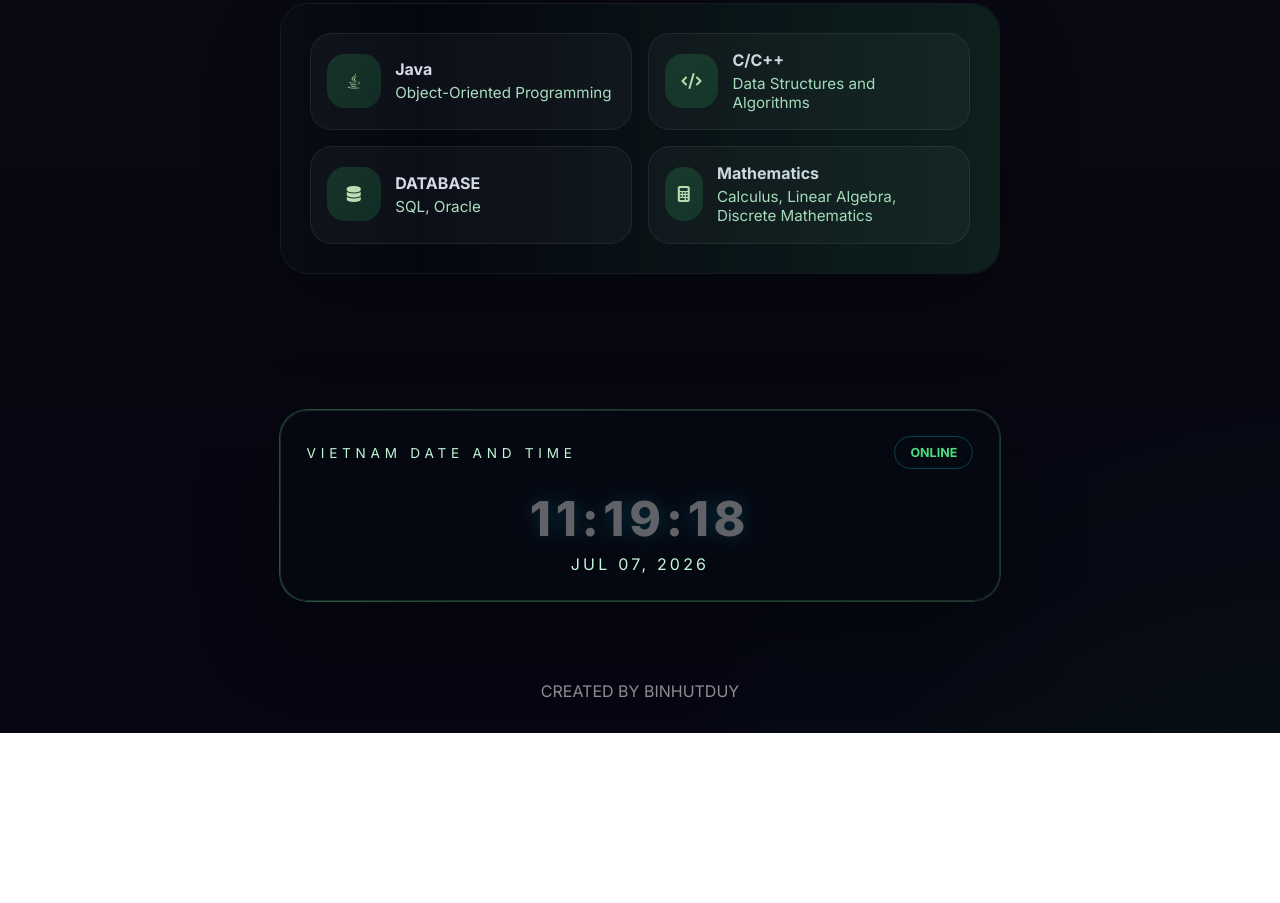
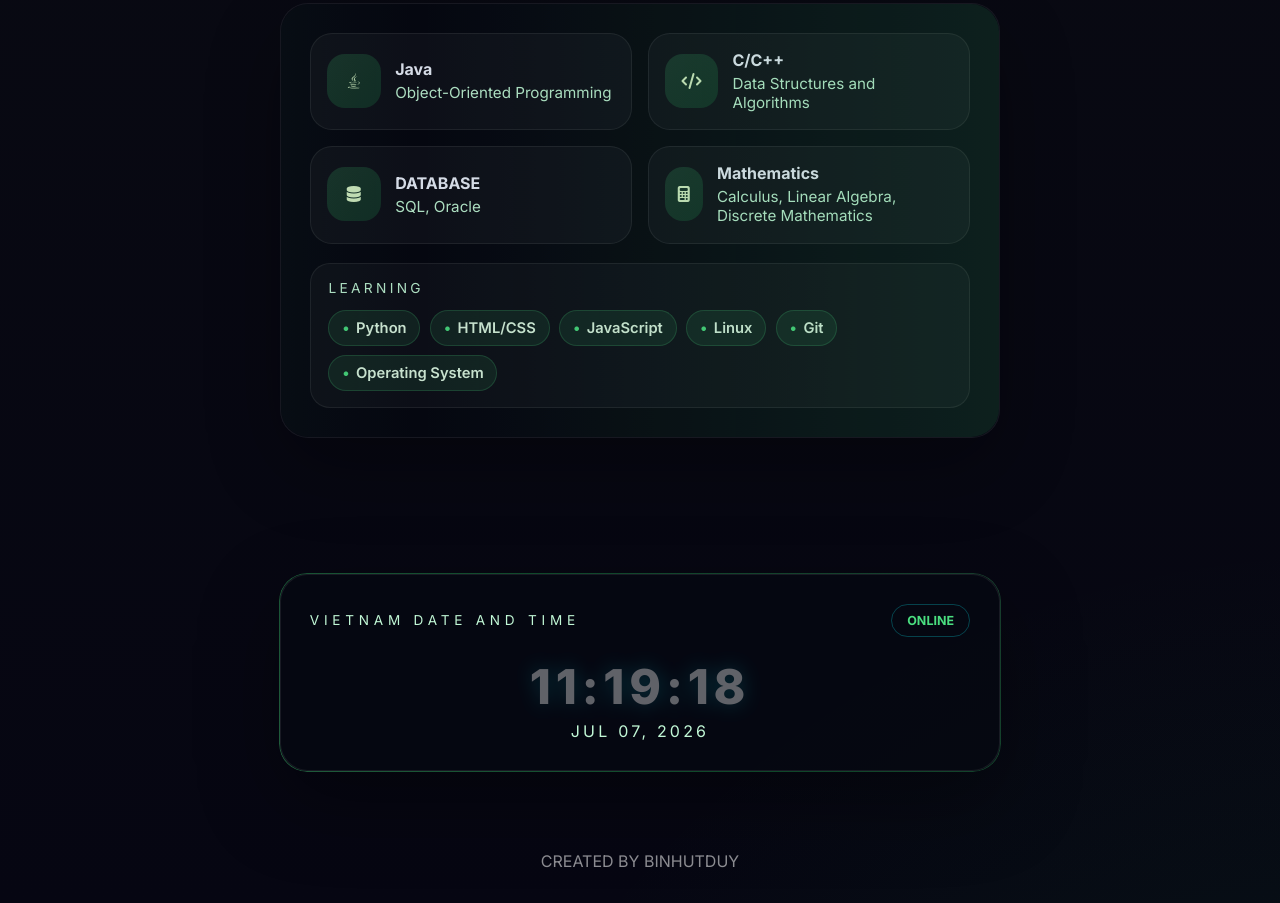
Before and after one commit to binhutduy/my-website, a plain HTML site: page BlogCaNhan/index.html in a window 1280 px wide. Shown: the part 1336-2239 px from the top of the page. Before the commit the page ends 2069 px from the top, so only its background shows below. Drawn offline with nearby package versions, Linux system fonts and the light colour scheme.

Commit message:
Add files via upload

```diff
--- a/BlogCaNhan/index.html
+++ b/BlogCaNhan/index.html
@@ -37,7 +37,7 @@
           />
         </div>
         <h1 class="name-title" aria-label="BI NHUT DUY">
-          <span>B</span><span>I</span><span> </span><span>N</span><span>H</span><span>U</span><span>T</span><span> </span><span>D</span><span>U</span><span>Y</span>
+          <span>B</span><span>I</span><span class="name-space"></span><span>N</span><span>H</span><span>U</span><span>T</span><span class="name-space"></span><span>D</span><span>U</span><span>Y</span>
         </h1>
         <button class="location-pill">
           <i class="fa-solid fa-location-dot"></i>
@@ -75,9 +75,9 @@
       </div>
     </main>
 
-    <section class="section academics container" data-aos="fade-up">
-      <div class="section-heading">ACADEMICS</div>
-      <div class="academics-card">
+    <section class="section academics container reveal">
+      <div class="section-heading reveal">ACADEMICS</div>
+      <div class="academics-card reveal reveal-delay-1">
         <div class="academics-top">
           <div class="academics-icon">
             <i class="fa-solid fa-graduation-cap"></i>
@@ -103,9 +103,9 @@
       </div>
     </section>
 
-    <section class="section achievements container" data-aos="fade-up">
-    <div class="section-heading">SKILLS</div>
-      <div class="achievements-card">
+    <section class="section achievements container reveal">
+      <div class="section-heading reveal">SKILLS</div>
+      <div class="achievements-card reveal reveal-delay-1">
         <div class="achievement-grid">
           <div class="achievement-item">
             <div class="achievement-icon">
@@ -144,11 +144,23 @@
             </div>
           </div>
         </div>
+
+        <div class="learning-wrap">
+          <div class="learning-title">Learning</div>
+          <div class="learning-badges">
+            <span class="learning-badge">Python</span>
+            <span class="learning-badge">HTML/CSS</span>
+            <span class="learning-badge">JavaScript</span>
+            <span class="learning-badge">Linux</span>
+            <span class="learning-badge">Git</span>
+            <span class="learning-badge">Operating System</span>
+          </div>
+        </div>
       </div>
     </section>
 
-    <section class="section clock-section container" data-aos="fade-up">
-      <div class="clock-card">
+    <section class="section clock-section container reveal">
+      <div class="clock-card reveal reveal-delay-1">
         <div class="clock-head">
           <span class="clock-title">VIETNAM DATE AND TIME</span>
           <span class="status-pill">ONLINE</span>
@@ -160,7 +172,7 @@
       </div>
     </section>
 
-    <footer class="footer">
+    <footer class="footer reveal">
       <p>CREATED BY BINHUTDUY</p>
     </footer>
 
--- a/BlogCaNhan/script.js
+++ b/BlogCaNhan/script.js
@@ -3,6 +3,26 @@ AOS.init({
   once: false,
   easing: "ease-out-cubic"
 });
+
+const revealElements = document.querySelectorAll('.reveal');
+
+if ('IntersectionObserver' in window) {
+  const revealObserver = new IntersectionObserver((entries, observer) => {
+    entries.forEach((entry) => {
+      if (entry.isIntersecting) {
+        entry.target.classList.add('is-visible');
+        observer.unobserve(entry.target);
+      }
+    });
+  }, {
+    threshold: 0.16,
+    rootMargin: '0px 0px -8% 0px'
+  });
+
+  revealElements.forEach((element) => revealObserver.observe(element));
+} else {
+  revealElements.forEach((element) => element.classList.add('is-visible'));
+}
 
 if (window.gsap) {
   gsap.registerPlugin(ScrollTrigger);
@@ -108,22 +128,68 @@ if (window.tsParticles) {
   });
 }
 
+const timeEl = document.getElementById("clock-time");
+const dateEl = document.getElementById("clock-date");
+
+const timeFormatter = new Intl.DateTimeFormat("vi-VN", {
+  hour: "2-digit",
+  minute: "2-digit",
+  second: "2-digit",
+  hour12: false
+});
+
+const dateFormatter = new Intl.DateTimeFormat("en-US", {
+  year: "numeric",
+  month: "short",
+  day: "2-digit"
+});
+
+let clockTimer = null;
+
 function updateClock() {
-  const timeEl = document.getElementById("clock-time");
-  const dateEl = document.getElementById("clock-date");
   if (!timeEl || !dateEl) return;
 
   const now = new Date();
-  const options = { year: "numeric", month: "short", day: "2-digit" };
-  const timeString = now.toLocaleTimeString("vi-VN", { hour12: false });
-  const dateString = now.toLocaleDateString("en-US", options).toUpperCase();
+  const timeString = timeFormatter.format(now);
+  const dateString = dateFormatter.format(now).toUpperCase();
 
-  timeEl.textContent = timeString;
-  dateEl.textContent = dateString;
+  if (timeEl.textContent !== timeString) {
+    timeEl.textContent = timeString;
+  }
+
+  if (dateEl.textContent !== dateString) {
+    dateEl.textContent = dateString;
+  }
 }
 
-updateClock();
-setInterval(updateClock, 1000);
+function startClock() {
+  if (clockTimer) {
+    return;
+  }
+
+  updateClock();
+  clockTimer = window.setInterval(updateClock, 1000);
+}
+
+function stopClock() {
+  if (clockTimer) {
+    window.clearInterval(clockTimer);
+    clockTimer = null;
+  }
+}
+
+startClock();
+
+document.addEventListener("visibilitychange", () => {
+  if (document.visibilityState === "visible") {
+    startClock();
+  } else {
+    stopClock();
+  }
+});
+
+window.addEventListener("focus", startClock);
+window.addEventListener("blur", stopClock);
 
 // ===== ENHANCED EFFECTS =====
 
--- a/BlogCaNhan/styles.css
+++ b/BlogCaNhan/styles.css
@@ -347,8 +347,16 @@ body::after {
   flex-wrap: wrap;
   gap: 0.08em;
   font-weight: 800;
+  font-size: clamp(1.8rem, 4.2vw, 2.45rem);
+  letter-spacing: 0.28em;
+  line-height: 1.12;
   text-transform: uppercase;
   text-shadow: 0 0 12px rgba(74, 222, 128, 0.2);
+}
+
+.name-title .name-space {
+  display: inline-block;
+  width: 0.28em;
 }
 
 .name-title span {
@@ -432,7 +440,8 @@ body::after {
 .links-grid {
   display: grid;
   grid-template-columns: repeat(2, minmax(0, 1fr));
-  gap: 1rem;
+  gap: 0.7rem;
+  row-gap: 0.8rem;
   z-index: 1;
 }
 
@@ -442,7 +451,7 @@ body::after {
   gap: 0.75rem;
   justify-content: center;
   min-height: 62px;
-  padding: 0 1rem;
+  padding: 0.9rem 1rem;
   border-radius: 18px;
   font-weight: 700;
   text-decoration: none;
@@ -549,6 +558,22 @@ body::after {
 .scroll-hint i {
   font-size: 0.95rem;
   animation: float-up 2s ease-in-out infinite;
+}
+
+.reveal {
+  opacity: 0;
+  transform: translateY(56px);
+  transition: opacity 0.8s cubic-bezier(0.22, 1, 0.36, 1), transform 0.8s cubic-bezier(0.22, 1, 0.36, 1);
+  will-change: opacity, transform;
+}
+
+.reveal.is-visible {
+  opacity: 1;
+  transform: translateY(0);
+}
+
+.reveal-delay-1 {
+  transition-delay: 0.1s;
 }
 
 .section {
@@ -734,7 +759,7 @@ body::after {
 
   .links-grid {
     grid-template-columns: 1fr 1fr;
-    gap: 0.85rem;
+    gap: 0.65rem;
   }
 
   .link-button {
@@ -777,6 +802,7 @@ body::after {
 
   .links-grid {
     grid-template-columns: 1fr;
+    gap: 0.6rem;
   }
 
   .link-button.bank {
@@ -859,6 +885,46 @@ body::after {
   transform: rotate(8deg) scale(1.05);
 }
 
+.learning-wrap {
+  margin-top: 1.2rem;
+  padding: 1rem 1.1rem;
+  border-radius: 20px;
+  background: rgba(255, 255, 255, 0.035);
+  border: 1px solid rgba(255, 255, 255, 0.08);
+}
+
+.learning-title {
+  margin-bottom: 0.85rem;
+  font-size: 0.86rem;
+  letter-spacing: 0.24em;
+  text-transform: uppercase;
+  color: var(--muted);
+}
+
+.learning-badges {
+  display: flex;
+  flex-wrap: wrap;
+  gap: 0.6rem;
+}
+
+.learning-badge {
+  display: inline-flex;
+  align-items: center;
+  gap: 0.4rem;
+  padding: 0.5rem 0.8rem;
+  border-radius: 999px;
+  background: rgba(74, 222, 128, 0.1);
+  border: 1px solid rgba(74, 222, 128, 0.2);
+  color: #dffbe5;
+  font-size: 0.92rem;
+  font-weight: 600;
+}
+
+.learning-badge::before {
+  content: "•";
+  color: var(--accent);
+}
+
 .achievement-icon {
   width: 54px;
   height: 54px;
@@ -881,15 +947,16 @@ body::after {
 
 .clock-card {
   position: relative;
-  padding: 1.6rem;
+  width: min(720px, calc(100% - 2rem));
+  margin: 0 auto;
+  padding: 1.8rem;
   background: rgba(6, 8, 18, 0.88);
-  border: 1px solid rgba(255, 255, 255, 0.12);
+  border: 1px solid rgba(255, 255, 255, 0.08);
   border-radius: 28px;
   box-shadow: var(--shadow);
-  backdrop-filter: blur(24px);
-  max-width: min(720px, calc(100vw - 2rem));
-  margin: 0 auto;
+  backdrop-filter: blur(18px);
   overflow: visible;
+  max-width: calc(100vw - 2rem);
   box-sizing: border-box;
 }
 
```
